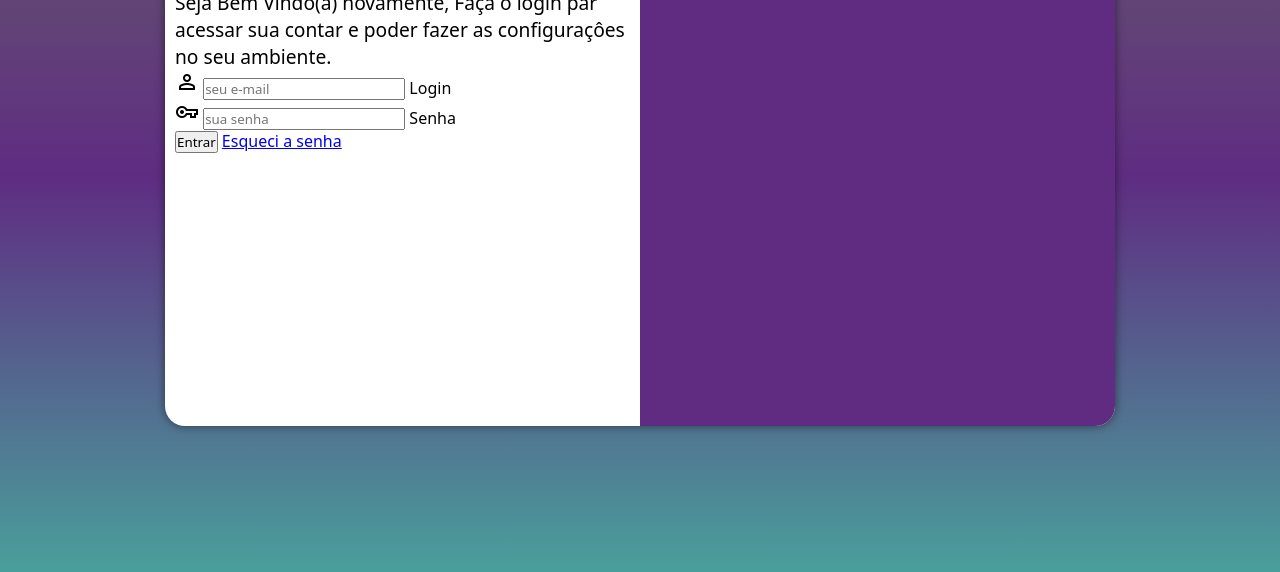
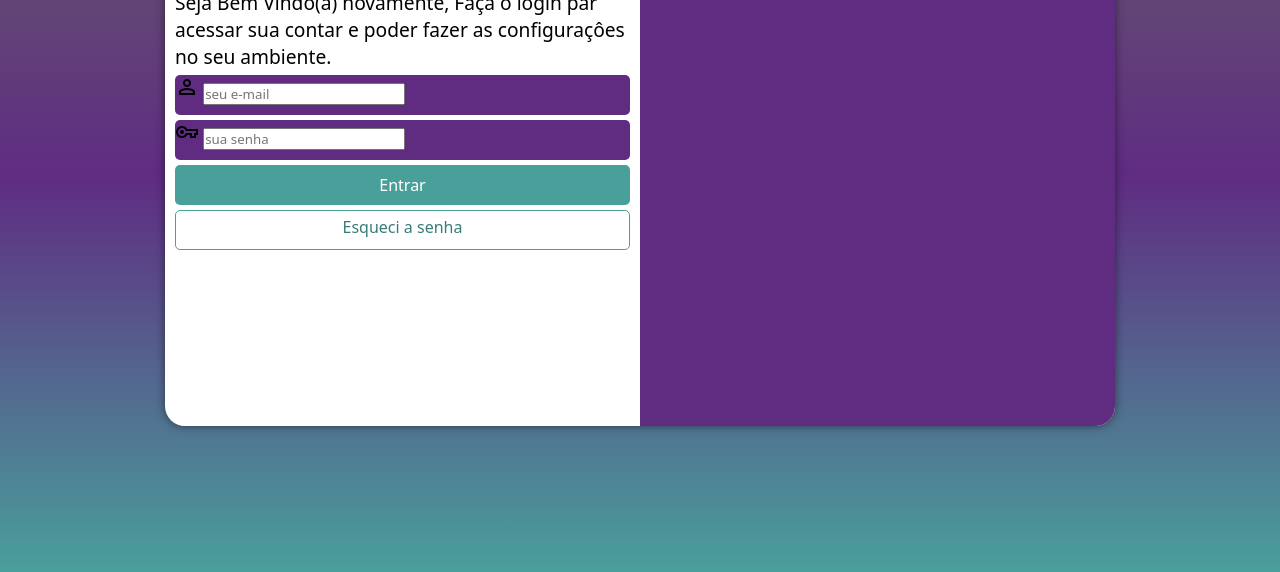
Before and after one commit to DaviSozz/projeto-login, a plain HTML site: page index.html in a window 1280 px wide. Shown: the part 224-796 px from the top of the page. Drawn offline with nearby package versions, Linux system fonts and the light colour scheme.

Commit message:
atualizando o formulario

```diff
--- a/estilos/style.css
+++ b/estilos/style.css
@@ -60,3 +60,56 @@ div#formulario > p {
     font-size: 0.8em;
 
 }
+
+form > div.campo {
+    background-color: #5f2c82;
+    display: block;
+    width: 100%;
+    height: 40px;
+    border-radius: 5px;
+    margin: 5px 0px;
+}
+
+div.campo > label{
+    display: none;
+}
+
+form > input[type=submit] {
+    display: block;
+    font-size: 1em;
+    width: 100%;
+    height: 40px;
+    background-color:#49a09b ;
+    color: white;
+    border: none;
+    border-radius: 5px;
+    cursor: pointer;
+}
+
+form > input[type=submit]:hover {
+   background-color: #418b88;
+}
+
+form > a.botao {
+    display: block;
+    text-align: center;
+    font-size: 1em;
+    width: 100%;
+    height: 40px;
+    padding-top: 5px;
+    margin-top: 5px;
+    background-color: white;
+    color: #387c79;
+    border: 1px solid #49a09b;
+    border-radius: 5px;
+    text-decoration: none;
+}
+
+form > a.botao:hover {
+    background-color: #57bdb8;
+}
+
+form > a.botao > i {
+    font-size: 0.8em ;
+
+}
--- a/index.html
+++ b/index.html
@@ -35,7 +35,7 @@
                         <label for="isenha">Senha</label>
                     </div>
                     <input type="submit" value="Entrar">
-                    <a href="esqueci.html">Esqueci a senha</a>
+                    <a href="esqueci.html" class="botao">Esqueci a senha</a>
                 </form>
             </div>
 
```
